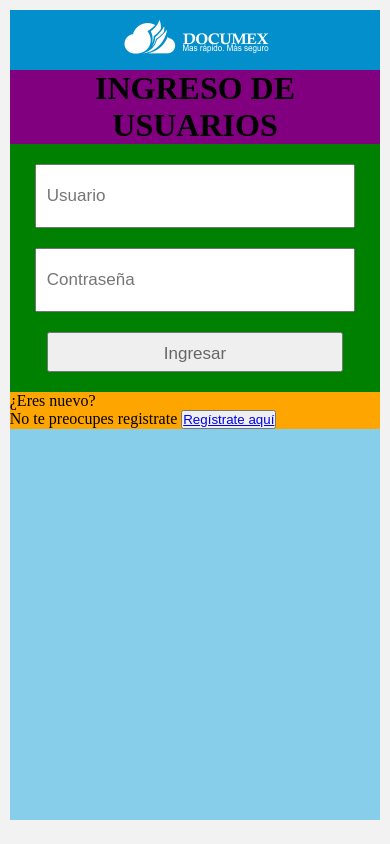
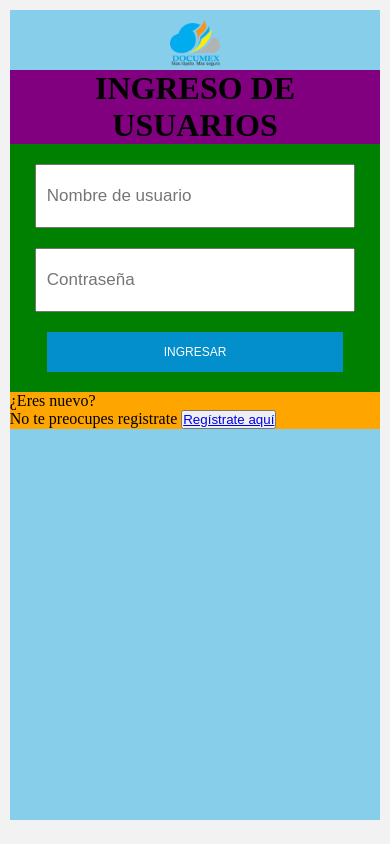
Before and after one commit to JuanCarlosOrdonezCcoriccaza/DocumexDjango, a Django app: page /accounts/login in a window 390 px wide. Run offline with Django 3.2, Linux system fonts and the light colour scheme; some libraries are stand-ins or nearby versions.

Commit message:
estilo de inputs en login usuario

```diff
--- a/src/static/styles/estiloLU.css
+++ b/src/static/styles/estiloLU.css
@@ -34,7 +34,7 @@
         margin: 10px auto;
     }
     #logo{
-        background-color: #028fcc;
+
         width:100%;
         height: 60px;
     }
@@ -43,6 +43,7 @@
     }
     img{
         display: block;
+        width: 50px;
         margin: 10px auto;
         padding: 10px;
     }
@@ -64,4 +65,16 @@
     #footer_div{
         background-color: orange;
     }
+    #ingresar{
+        color:white;
+        background-color: #028fcc;
+        border-style:none;
+        transition: 0.4s;
+        text-transform: uppercase;
+        font-size: 12px;
+    }
+    #ingresar:hover{
+        background-color: #212529;
+        transition: 0.4s;
+    }
 }
--- a/src/templates/loginUser.html
+++ b/src/templates/loginUser.html
@@ -13,16 +13,16 @@
     </head>
     <body>
         <div id="main">
-            <div id="logo"><a href="#"><img src="{% static 'images/logo.png' %}"></a></div>
+            <div id="logo"><a href="#"><img src="{% static 'images/documex.png' %}"></a></div>
 
             <div id="contenido">
                 <diV id="form">
                     <h1>Ingreso de Usuarios</h1>
                     <form action="login" method="post" id="form1">
                         {% csrf_token %}
-                        <input type="text" name="username" id="username" maxlength="20" placeholder="Usuario">
+                        <input type="text" name="username" id="username" maxlength="20" placeholder="Nombre de usuario">
                         <input type="password" name="password" id="password" placeholder="Contraseña">
-                        <input type="submit" value="Ingresar" id="Ingresar">
+                        <input type="submit" value="Ingresar" id="ingresar">
                     </form>
                     <div id="respuesta">
                         {% for message in messages %}
```
